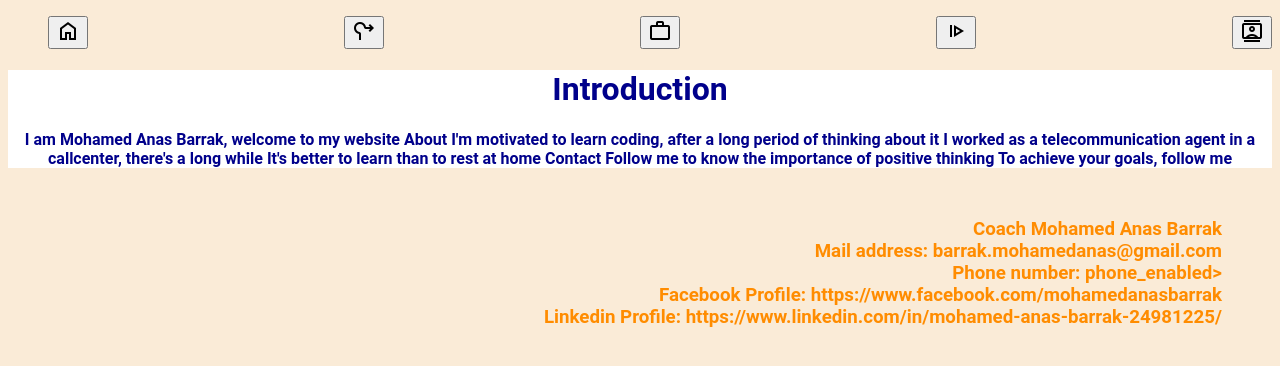
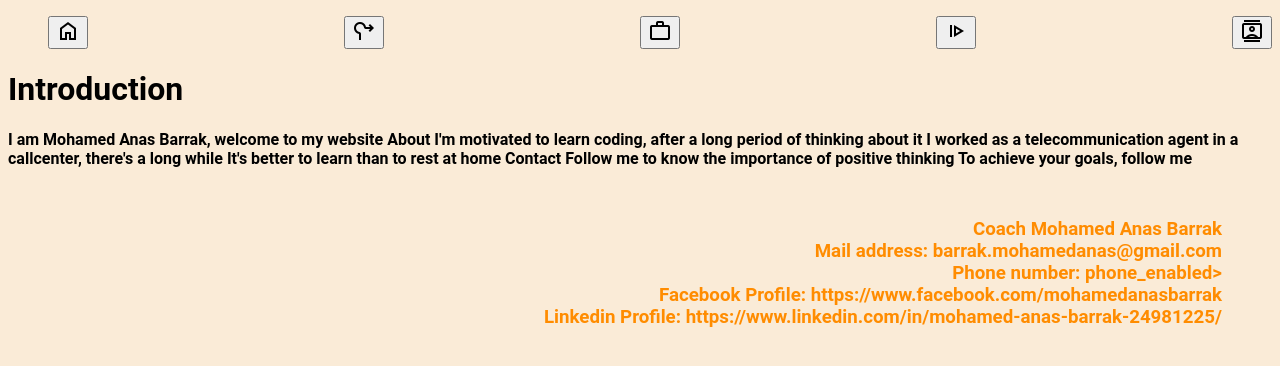
Before and after one commit to Anasbarrak/Checkpoint.HTML, a plain HTML site: page index.html in a window 1280 px wide. Drawn offline with nearby package versions, Linux system fonts and the light colour scheme.

Commit message:
Update styles.css

```diff
--- a/styles.css
+++ b/styles.css
@@ -18,13 +18,6 @@ body {
     list-style-type: none;
 
   }
-.About
-{
-    text-align: center;
-    justify-content: center;
-    color: darkblue;
-    background-color: white;
-}
 .footer
 {
 color: darkorange;
```
